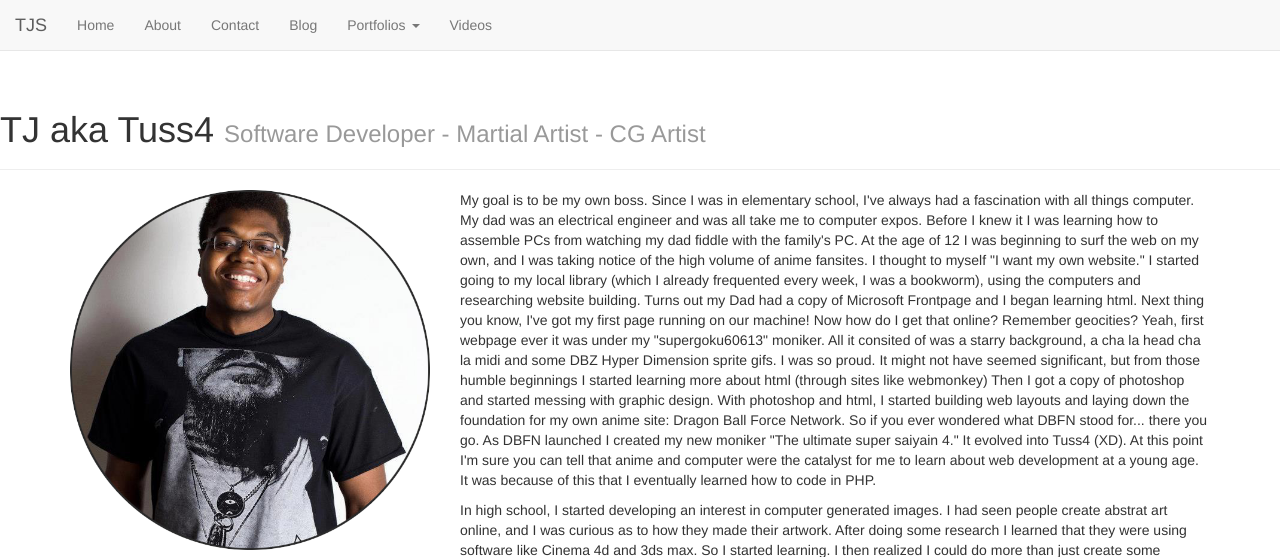
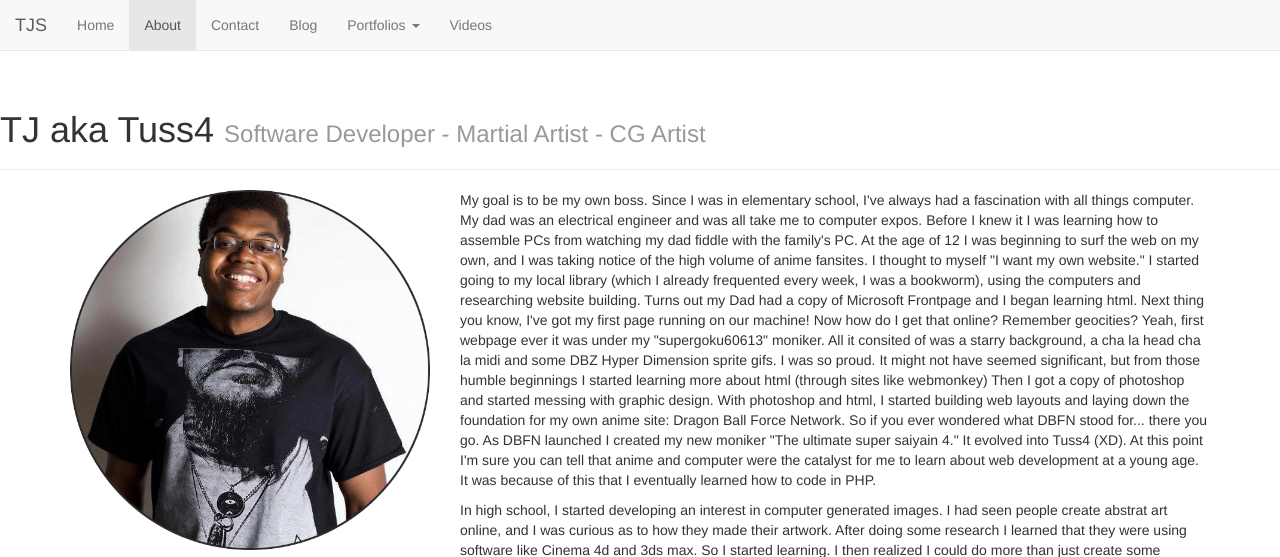
Before and after one commit to Tuss4/t4dredesign, a Django app: page /about/ in a window 1280 px wide. Shown: the top 557 px of the page. Run offline with Django 3.2, Linux system fonts and the light colour scheme; some libraries are stand-ins or nearby versions.

Commit message:
Now it's time for sleep. Really having fun with django and bootstrap, though.

```diff
--- a/pages/views.py
+++ b/pages/views.py
@@ -4,7 +4,11 @@ import urllib2, json
 
 
 def about(request):
-	return render(request, 'pages/about.html')
+	a = True
+	context = {
+		"a": a
+	}
+	return render(request, 'pages/about.html', context)
 
 def contact(request):
 	pass
@@ -23,8 +27,10 @@ def videos(request):
 	vids = []
 	for i in data['feed']['entry']:
 		vids.append("<img src='"+i['media$group']['media$thumbnail'][0]['url']+"' alt='"+i['title']['$t']+"' title='"+i['title']['$t']+"' class='img-responsive' /><br />")
+		v = True
 	context = {
-		"vids": vids
+		"vids": vids,
+		"v": v
 	}
 	return render(request, 'pages/videos.html', context)
 
@@ -36,9 +42,11 @@ def repos(request):
 	feed = response.read()
 	data = json.loads(feed)
 	vids = []
+	g = True
 	for i in data:
-		vids.append("<li><a href='"+i['html_url']+"'>"+i['name']+"</a></li>")
+		vids.append("<li><a href='"+i['html_url']+"' target='_blank'>"+i['name']+"</a></li>")
 	context = {
-		"repos": vids
+		"repos": vids,
+		"g": g
 	}
 	return render(request, "pages/repos.html", context)
--- a/templates/base.html
+++ b/templates/base.html
@@ -23,19 +23,19 @@
 			</div>
 			<div class="collapse navbar-collapse navbar-ex1-collapse">
 				<ul class="nav navbar-nav">
-					<li><a href="/">Home</a></li>
-					<li><a href="/about/">About</a></li>
+					<li {% if h %}class="active"{% endif %}><a href="/">Home</a></li>
+					<li {% if a %}class="active"{% endif %}><a href="/about/">About</a></li>
 					<li><a href="/contact/">Contact</a></li>
 					<li><a href="http://tuss4dzigns.com/blog">Blog</a></li>
-					<li class="dropdown">
+					<li class="dropdown  {% if g %}active{% endif %}">
 						<a href="#" class="dropdown-toggle" data-toggle="dropdown">Portfolios <b class="caret"></b></a>
 						<ul class="dropdown-menu">
 							<li><a href="/portfolio/">CG Portfolio</a></li>
 							<li class="separator"></li>
-							<li><a href="/repos/">GitHub Repos</a></li>
+							<li {% if g %}class="active"{% endif %}><a href="/repos/">GitHub Repos</a></li>
 						</ul>
 					</li>
-					<li><a href="/videos/">Videos</a></li>
+					<li {% if v %}class="active"{% endif %}><a href="/videos/">Videos</a></li>
 				</ul>
 			</div>
 		</nav>
--- a/tuss4/views.py
+++ b/tuss4/views.py
@@ -3,4 +3,8 @@ from django.shortcuts import render
 
 
 def main(request):
-	return render(request, 'main.html')
+	h = True
+	context = {
+		"h": h
+	}
+	return render(request, 'main.html', context)
```
